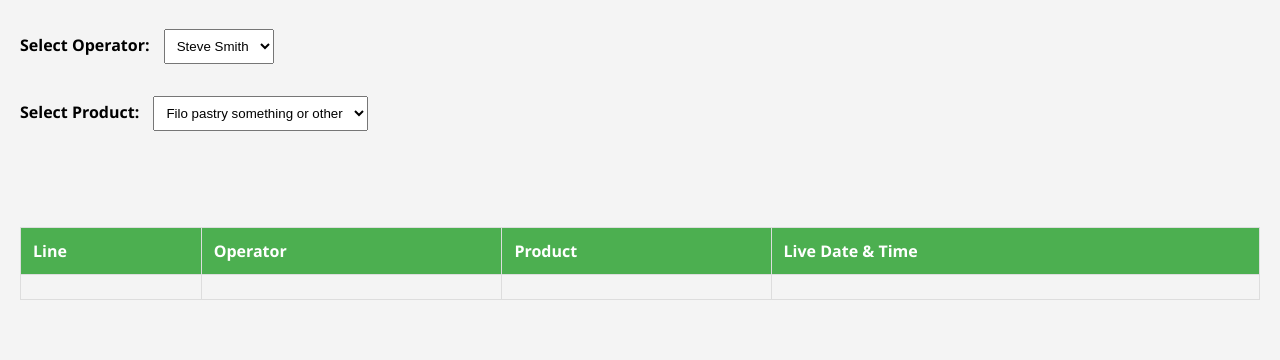
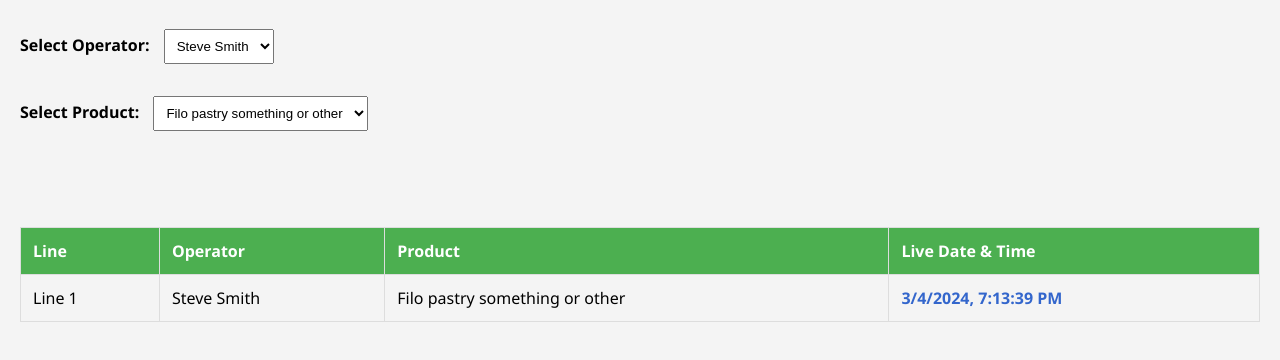
Before and after one commit to GrantBeverley/Tablet, a plain HTML site: page index.html in a window 1280 px wide. Shown: the part 124-484 px from the top of the page. Drawn offline with Linux system fonts and the light colour scheme.

Commit message:
Update index.html

```diff
--- a/index.html
+++ b/index.html
@@ -100,18 +100,27 @@
 
     <div id="chart"></div>
 
-   <script>
-    function exposeDataForPowerQuery() {
-        var dataForPowerQuery = {
-            line: document.getElementById("lineCell").innerText,
-            operator: document.getElementById("operatorCell").innerText,
-            product: document.getElementById("productCell").innerText,
-            dateTime: document.getElementById("dateTimeCell").innerText
-        };
+    <script>
+        function updateTable() {
+            var dropdown1Value = document.getElementById("dropdown1").value;
+            var dropdown2Value = document.getElementById("dropdown2").value;
+            var dropdown3Value = document.getElementById("dropdown3").value;
 
-        return JSON.stringify(dataForPowerQuery);
-    }
-</script>
+            var currentDate = new Date();
+            var formattedDate = currentDate.toLocaleString();
+
+            document.getElementById("lineCell").innerText = dropdown1Value;
+            document.getElementById("operatorCell").innerText = dropdown2Value;
+            document.getElementById("productCell").innerText = dropdown3Value;
+            document.getElementById("dateTimeCell").innerText = formattedDate;
+
+            // Expose the data for Power Query
+            exposeDataForPowerQuery();
+        }
+
+        // Initial table update
+        updateTable();
+    </script>
 
 </body>
 
```
